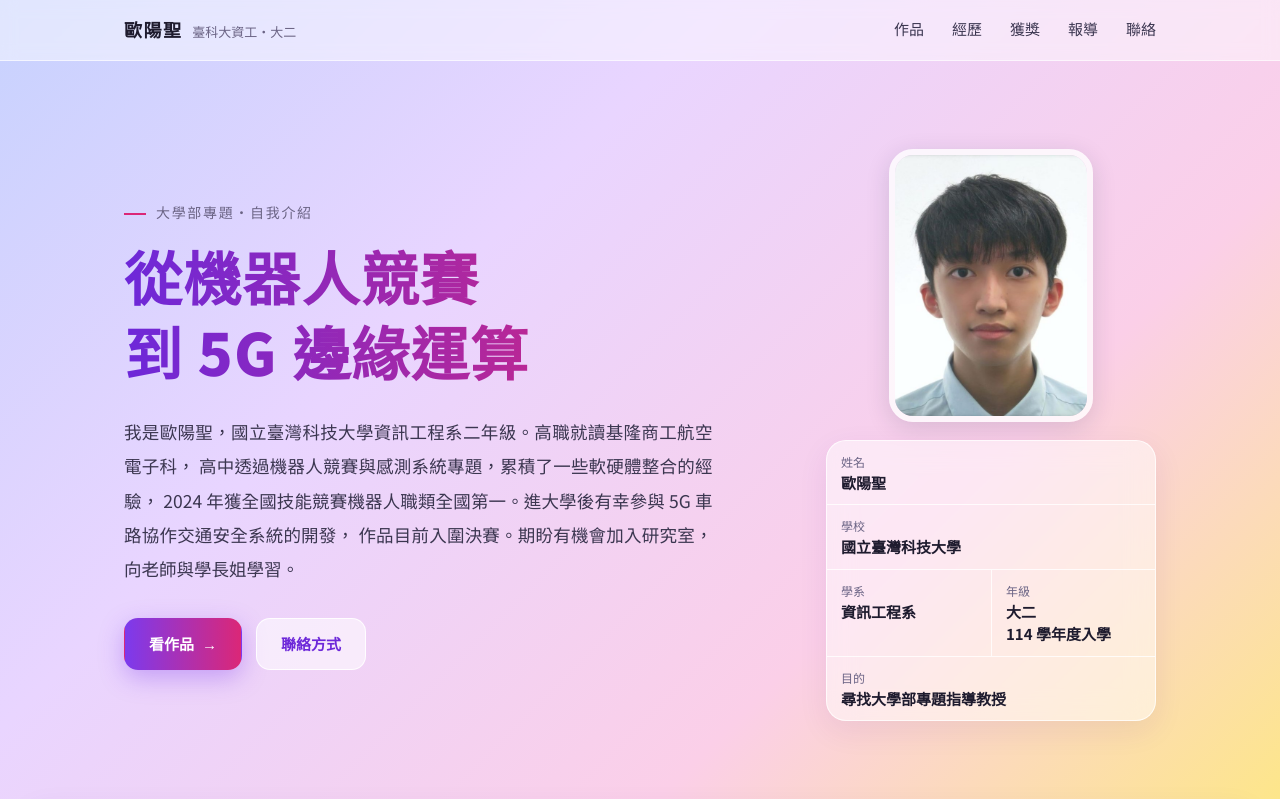
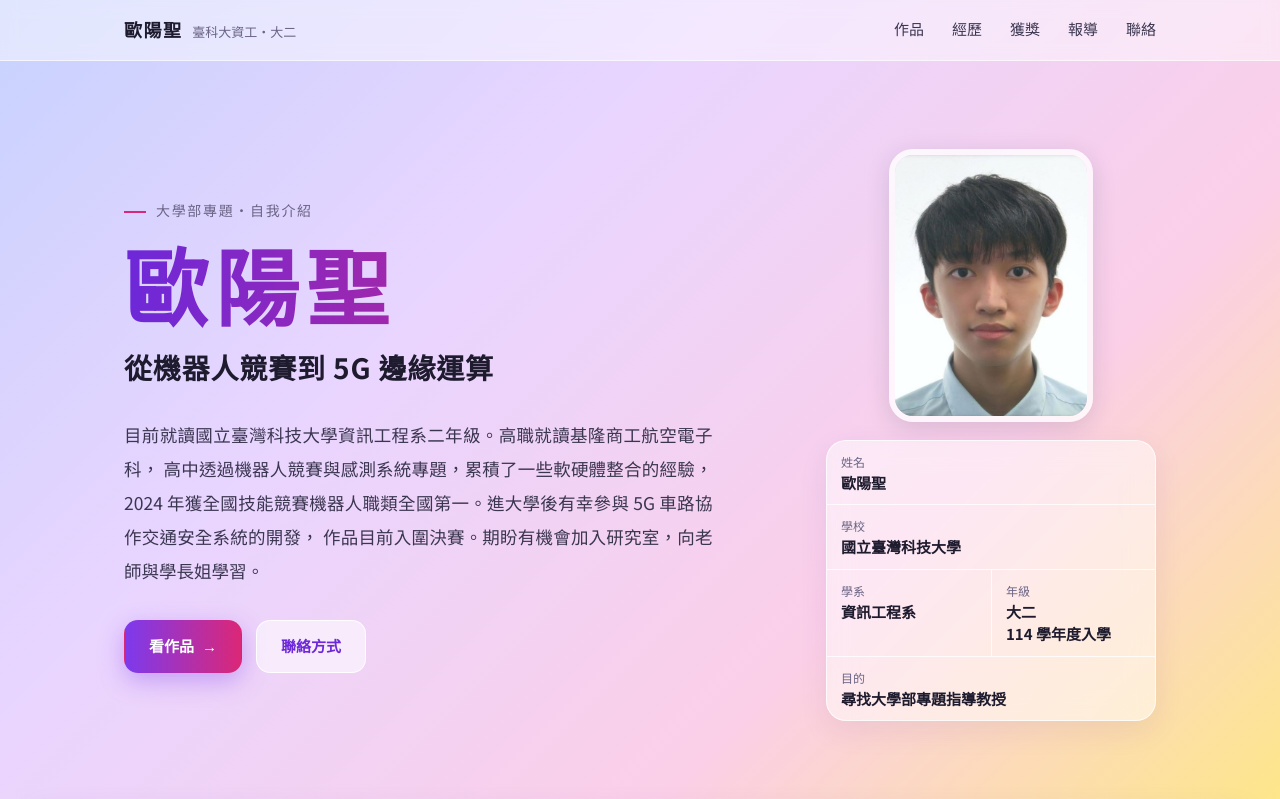
Before and after one commit to owen20070124-boop/portfolio, a plain HTML site: page index.html in a window 1280 px wide. Shown: the top 799 px of the page. Drawn offline with Linux system fonts and the light colour scheme.

Commit message:
首頁大標題改為姓名

```diff
--- a/index.html
+++ b/index.html
@@ -8,7 +8,7 @@
   <link rel="preconnect" href="https://fonts.googleapis.com">
   <link rel="preconnect" href="https://fonts.gstatic.com" crossorigin>
   <link href="https://fonts.googleapis.com/css2?family=Noto+Sans+TC:wght@400;500;700;900&family=JetBrains+Mono:wght@500;700&display=swap" rel="stylesheet">
-  <link rel="stylesheet" href="style.css?v=5">
+  <link rel="stylesheet" href="style.css?v=6">
   <script>document.documentElement.classList.add("js");</script>
 </head>
 <body>
@@ -33,9 +33,10 @@
     <div class="wrap hero-grid">
       <div class="hero-text">
         <p class="eyebrow">大學部專題・自我介紹</p>
-        <h1>從機器人競賽<br>到 5G 邊緣運算</h1>
+        <h1>歐陽聖</h1>
+        <p class="tagline">從機器人競賽到 5G 邊緣運算</p>
         <p class="lead">
-          我是歐陽聖，國立臺灣科技大學資訊工程系二年級。高職就讀基隆商工航空電子科，
+          目前就讀國立臺灣科技大學資訊工程系二年級。高職就讀基隆商工航空電子科，
           高中透過機器人競賽與感測系統專題，累積了一些軟硬體整合的經驗，
           2024 年獲全國技能競賽機器人職類全國第一。進大學後有幸參與 5G 車路協作交通安全系統的開發，
           作品目前入圍決賽。期盼有機會加入研究室，向老師與學長姐學習。
--- a/style.css
+++ b/style.css
@@ -59,6 +59,8 @@ h1, h2, h3 { color: var(--ink); line-height: 1.3; margin: 0; }
 .eyebrow { margin: 0 0 14px; font-size: 14px; color: var(--muted); letter-spacing: 0.12em; }
 .eyebrow::before { content: ""; display: inline-block; width: 22px; height: 2px; background: var(--gold); vertical-align: middle; margin-right: 10px; }
 h1 { font-size: clamp(36px, 5.4vw, 58px); font-weight: 900; letter-spacing: 0.02em; color: var(--navy-deep); }
+.hero h1 { font-size: clamp(48px, 7.5vw, 84px); letter-spacing: 0.08em; line-height: 1.15; }
+.tagline { margin: 10px 0 0; font-size: clamp(20px, 2.6vw, 28px); font-weight: 700; color: var(--ink); letter-spacing: 0.03em; }
 .lead { margin: 26px 0 32px; font-size: 17.5px; line-height: 1.95; text-align: justify; }
 .actions { display: flex; gap: 14px; flex-wrap: wrap; }
 .btn { display: inline-flex; align-items: center; gap: 8px; padding: 12px 24px; font-weight: 700; font-size: 15px; text-decoration: none; border: 1.5px solid var(--navy); transition: background 0.15s, color 0.15s; }
```
